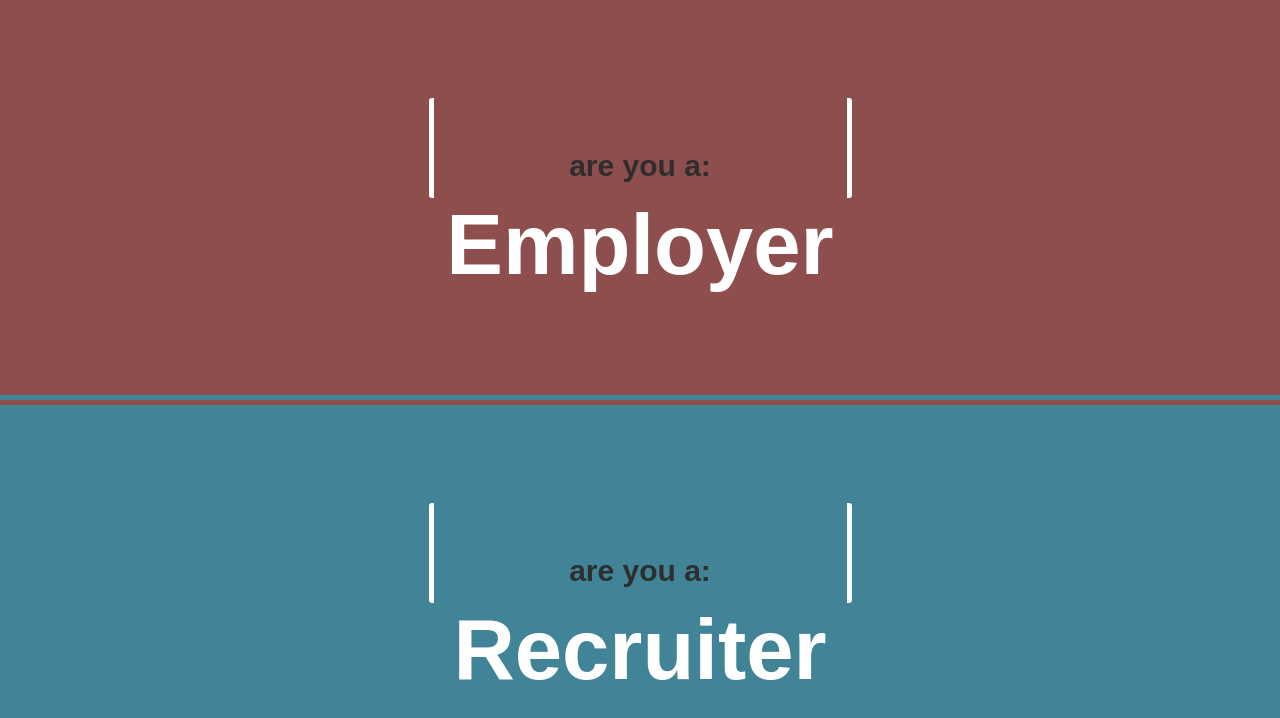
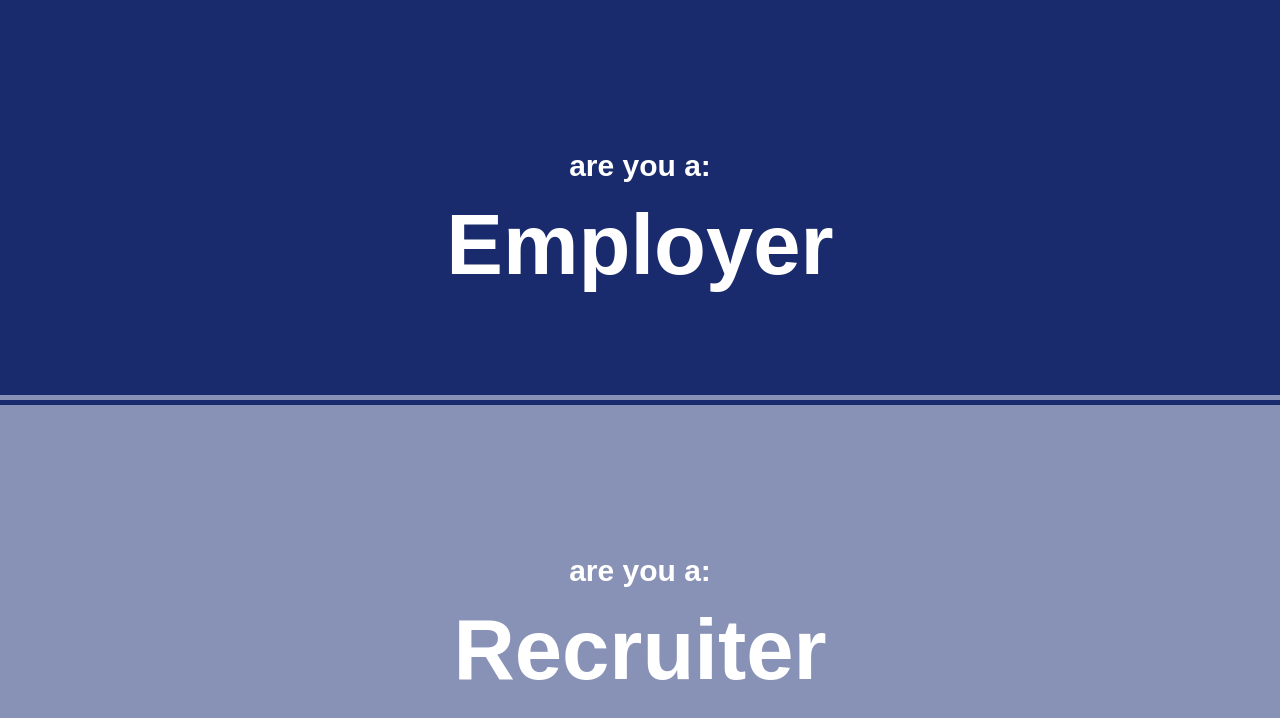
Before and after one commit to mikeint/migaloo, a React (Create React App) app in the folder client/: page /choose in a window 1280 px wide. Shown: the top 718 px of the page. Built offline with nearby package versions, Linux system fonts and the light colour scheme; sample sign-in values are in the browser's storage.

Commit message:
made user_id inside profile

```diff
--- a/client/src/components/Choose/Choose.css
+++ b/client/src/components/Choose/Choose.css
@@ -7,12 +7,12 @@
 }
 .chooseTop {
     flex: 1;
-    background:#8f4e4e;
+    background:#1a2b6d;
     width: 100%;
 }
 .chooseBottom {
     flex: 1;
-    background:#418397;
+    background:#8891b6;
     width: 100%;
 }
 
@@ -20,10 +20,9 @@
 .center-right-left {
     position: relative;
     display: inline-block;
-    color: #B17461;
     font-size: 85px;
     font-family: arial;
-    background-image: linear-gradient(#B17461, #B17461);
+    background-image: linear-gradient(#b1b9db, #b1b9db);
     background-repeat: no-repeat;
     transition: background-size .5s, color .5s;
     font-weight: bold;
@@ -42,14 +41,12 @@
     width: 423px;
     height: 100px;
     border-radius: 3px;
-    border-right: 5px solid white;
-    border-left: 5px solid white;
     cursor: pointer;
 }
 
 .innerChoose span {
     font-size: 30px;
-    color: #2e2e2e;
+    color: #fff;
 }
 
 .center-right-left, .center-top-bottom, .center-corner {
@@ -64,8 +61,8 @@
 
 
 .chooseContainer .center-right-left:nth-child(1) {
-    border-bottom: 5px solid #418397;
+    border-bottom: 5px solid #8891b6;
 }
 .chooseContainer .center-right-left:nth-child(2) {
-    border-top: 5px solid #8f4e4e;
+    border-top: 5px solid #1a2b6d;
 }
--- a/client/src/components/Choose/Choose.js
+++ b/client/src/components/Choose/Choose.js
@@ -31,7 +31,6 @@ class Choose extends React.Component{
 
 
     render(){
-        //console.log("ChooseS PROPS: ", this.props)
         if(this.state.chosen){
             return <Redirect to='/activeJobs'/>
         }
--- a/client/src/pages/Login/RegisterForm/RegisterForm.js
+++ b/client/src/pages/Login/RegisterForm/RegisterForm.js
@@ -35,10 +35,7 @@ class RegisterForm extends Component {
 		password2: this.state.password2
 	};
 
-	console.log(newUser)
-
-	 axios.post('/api/users/register', newUser)
-	 .then((res)=>{
+	 axios.post('/api/users/register', newUser).then((res)=>{
 		axios.post('/api/users/login', {
             email: res.data.email,
             password: this.state.password
```
Also changed, not shown: 2 other files (tests, documents, lock files or other folders).
